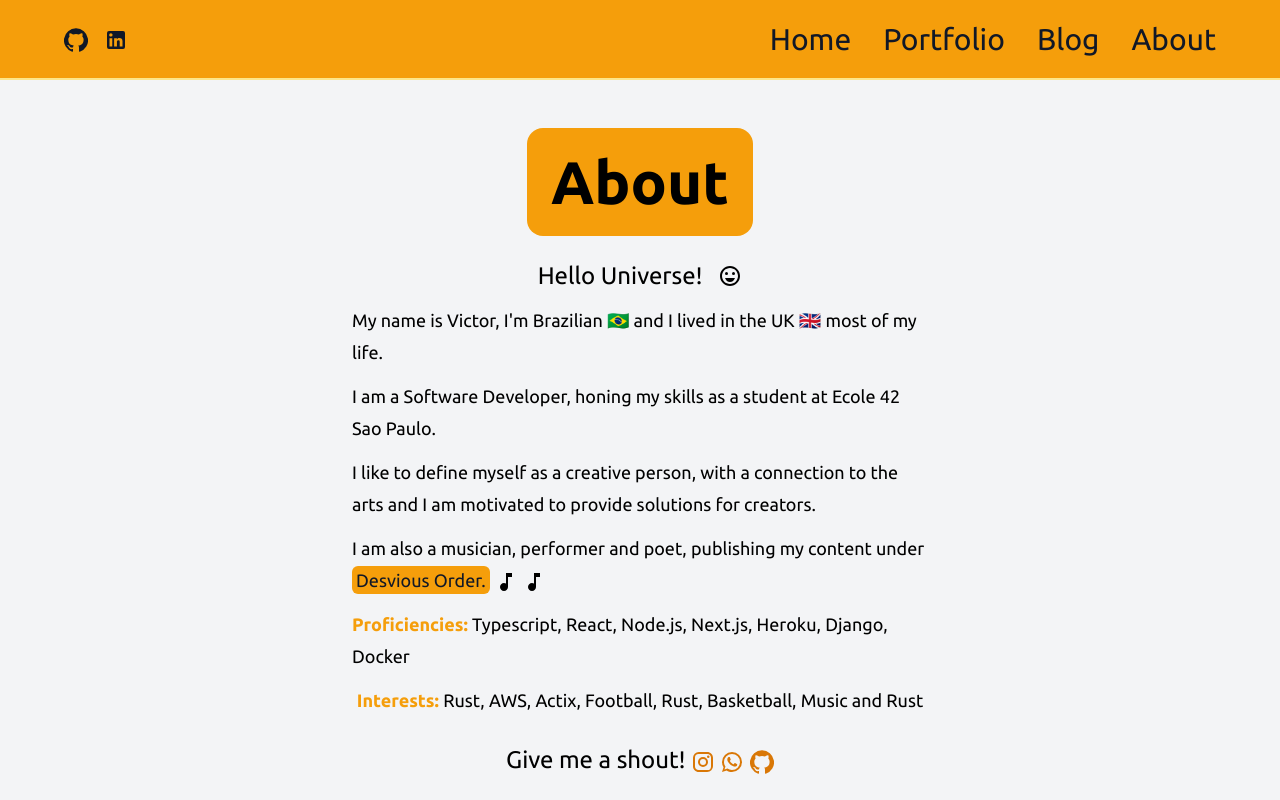
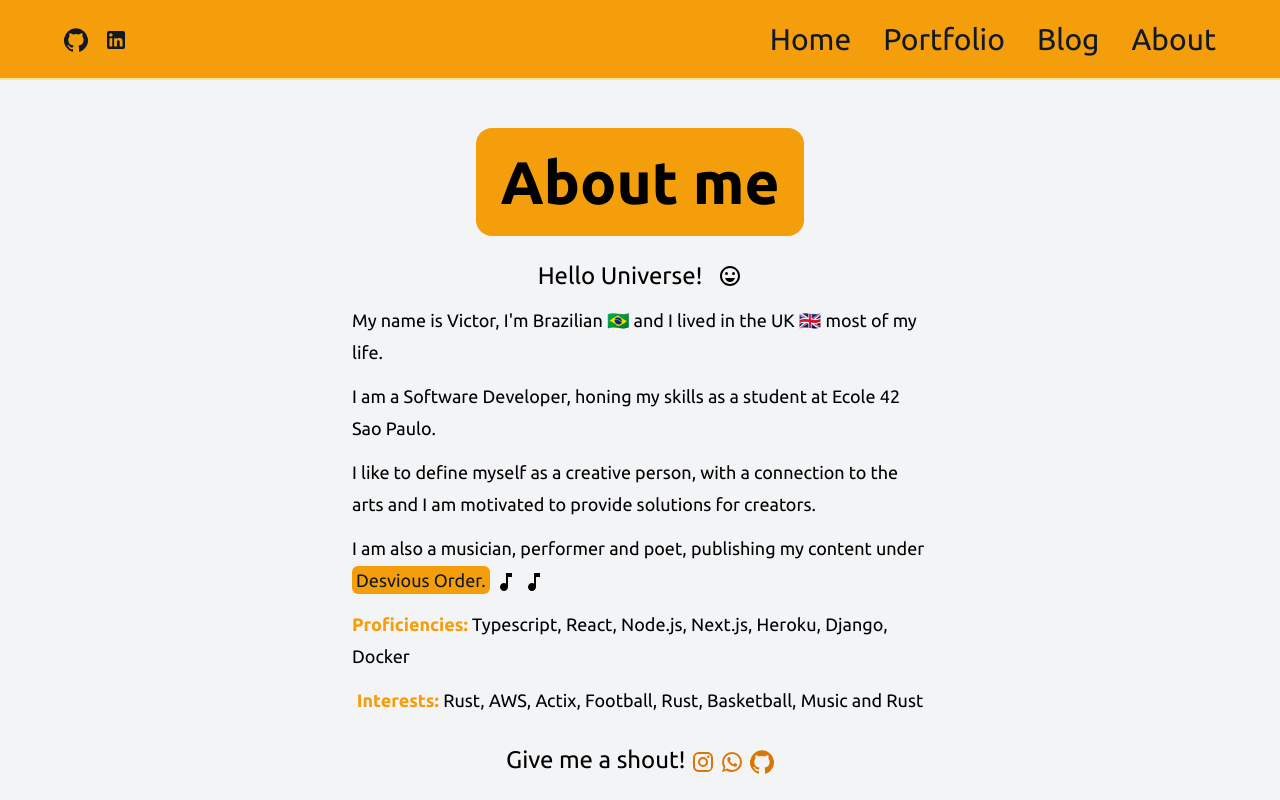
Before and after one commit to vix993/my-blog, a Next.js app: page /about in a window 1280 px wide. Built offline with nearby package versions, Linux system fonts and the light colour scheme.

Commit message:
head in about and text

```diff
--- a/pages/about.js
+++ b/pages/about.js
@@ -12,11 +12,11 @@ export default function About() {
   return (
     <div>
       <Head>
-      <title>Victor Nascimento | Portfolio</title>
+      <title>Victor Nascimento | About me</title>
       </Head>
 
       <main className="flex flex-col gap-6 flex-wrap items-center py-4">
-        <h1 className="flex justify-center items-center">About</h1>
+        <h1 className="flex justify-center items-center">About me</h1>
         <span className="flex flex-col justify-center items-center gap-3 text-lg rounded-2xl leading-8 max-w-xl">
           <span className="flex items-center text-2xl gap-4">
             Hello Universe! <Icon component={SentimentVerySatisfiedIcon}></Icon>
```
